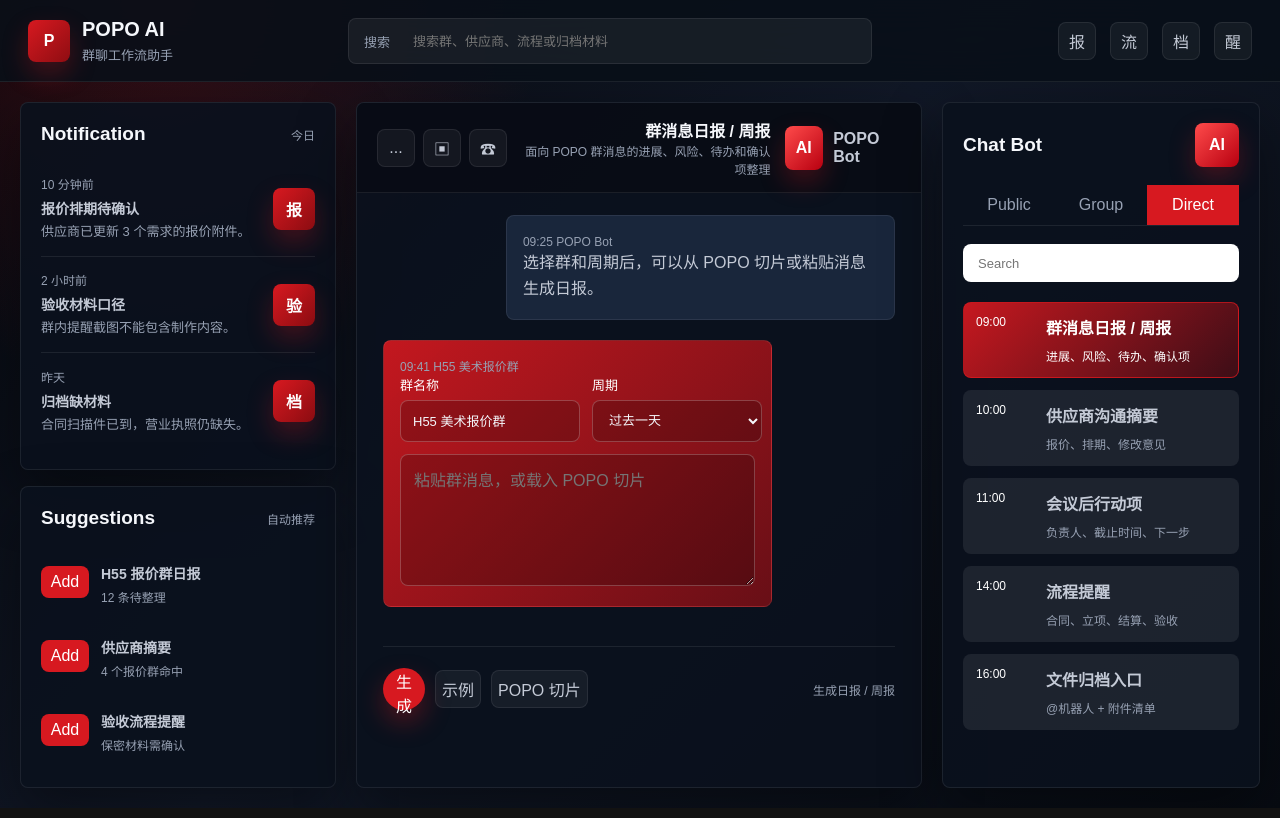
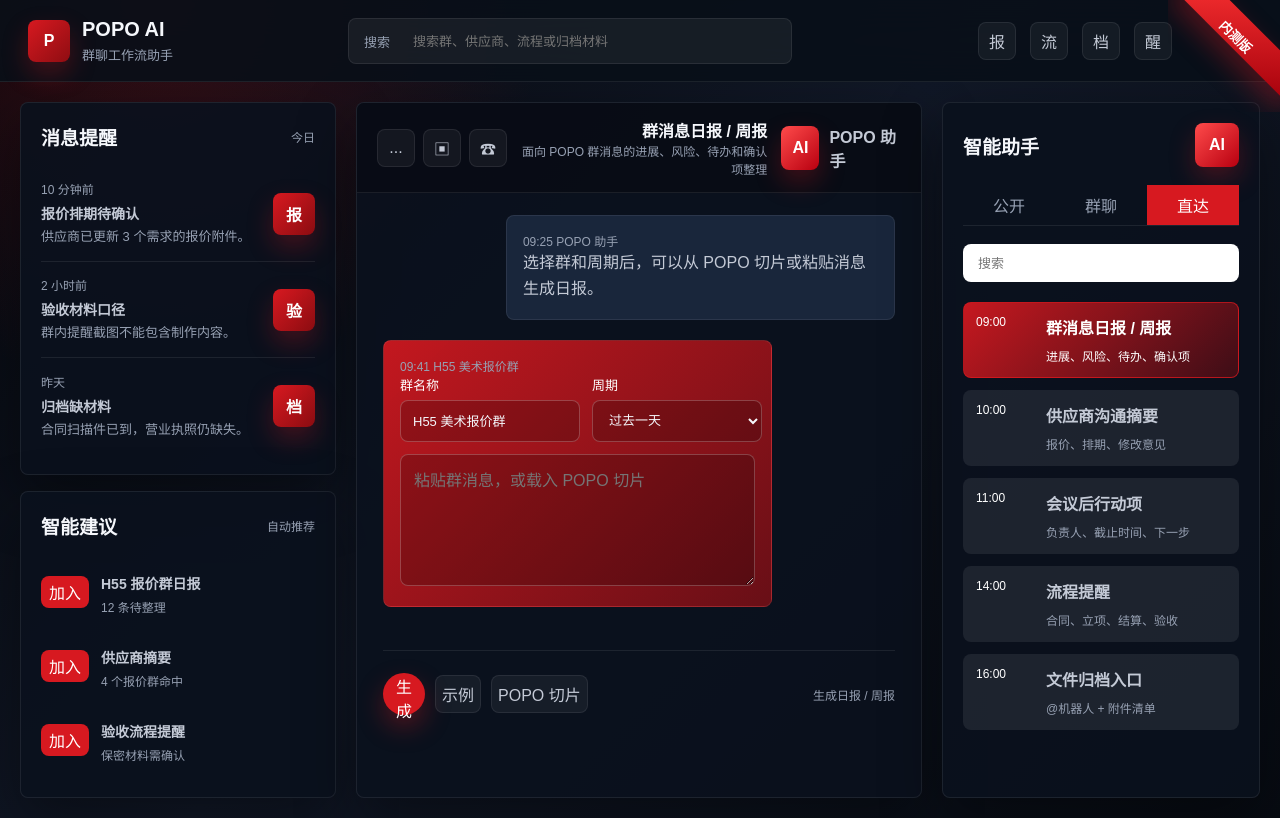
Before and after one commit to script-sb/popo-ai-slice, a plain HTML site: page index.html in a window 1280 px wide. Drawn offline with Linux system fonts and the light colour scheme.

Commit message:
Localize layout and add beta badge

```diff
--- a/index.html
+++ b/index.html
@@ -7,6 +7,7 @@
     <link rel="stylesheet" href="./styles.css" />
   </head>
   <body>
+    <div class="corner-badge">内测版</div>
     <div class="app-shell">
       <header class="top-nav">
         <div class="brand">
@@ -32,7 +33,7 @@
         <aside class="left-pane">
           <section class="side-panel">
             <div class="section-title">
-              <h2>Notification</h2>
+              <h2>消息提醒</h2>
               <span>今日</span>
             </div>
             <article class="notice-item">
@@ -63,25 +64,25 @@
 
           <section class="side-panel grow">
             <div class="section-title">
-              <h2>Suggestions</h2>
+              <h2>智能建议</h2>
               <span>自动推荐</span>
             </div>
             <article class="suggestion-item">
-              <button data-jump="digest">Add</button>
+              <button data-jump="digest">加入</button>
               <div>
                 <strong>H55 报价群日报</strong>
                 <span>12 条待整理</span>
               </div>
             </article>
             <article class="suggestion-item">
-              <button data-jump="supplier">Add</button>
+              <button data-jump="supplier">加入</button>
               <div>
                 <strong>供应商摘要</strong>
                 <span>4 个报价群命中</span>
               </div>
             </article>
             <article class="suggestion-item">
-              <button data-jump="process">Add</button>
+              <button data-jump="process">加入</button>
               <div>
                 <strong>验收流程提醒</strong>
                 <span>保密材料需确认</span>
@@ -103,14 +104,14 @@
             </div>
             <div class="agent-card">
               <div class="avatar red">AI</div>
-              <span>POPO Bot</span>
+              <span>POPO 助手</span>
             </div>
           </div>
 
           <div class="panel active" id="panel-digest" data-title="群消息日报 / 周报" data-subtitle="面向 POPO 群消息的进展、风险、待办和确认项整理">
             <div class="message-stack">
               <article class="bubble bot">
-                <span>09:25 POPO Bot</span>
+                <span>09:25 POPO 助手</span>
                 <p>选择群和周期后，可以从 POPO 切片或粘贴消息生成日报。</p>
               </article>
               <article class="bubble user">
@@ -143,7 +144,7 @@
           <div class="panel" id="panel-supplier" data-title="供应商沟通摘要" data-subtitle="报价、排期、修改意见和待补材料结构化">
             <div class="message-stack">
               <article class="bubble bot">
-                <span>09:28 POPO Bot</span>
+                <span>09:28 POPO 助手</span>
                 <p>适合把供应商群里的报价、交付时间、修改意见和缺失材料整理成可归档记录。</p>
               </article>
               <article class="bubble user wide">
@@ -162,7 +163,7 @@
           <div class="panel" id="panel-meeting" data-title="会议后行动项" data-subtitle="从纪要或群讨论提取负责人、截止时间和下一步">
             <div class="message-stack">
               <article class="bubble bot">
-                <span>09:31 POPO Bot</span>
+                <span>09:31 POPO 助手</span>
                 <p>粘贴会议纪要后，我会拆出明确行动项、负责人、截止时间和悬而未决的问题。</p>
               </article>
               <article class="bubble user wide">
@@ -180,7 +181,7 @@
           <div class="panel" id="panel-process" data-title="流程提醒" data-subtitle="识别合同、立项、结算、验收等流程材料">
             <div class="message-stack">
               <article class="bubble bot">
-                <span>09:33 POPO Bot</span>
+                <span>09:33 POPO 助手</span>
                 <p>我会根据关键词识别流程阶段，并提示报价、合同、验收、结算需要准备的材料。</p>
               </article>
               <article class="bubble user wide">
@@ -199,7 +200,7 @@
           <div class="panel" id="panel-archive" data-title="文件归档入口" data-subtitle="群内 @机器人 + 附件生成归档检查清单">
             <div class="message-stack">
               <article class="bubble bot">
-                <span>09:35 POPO Bot</span>
+                <span>09:35 POPO 助手</span>
                 <p>模拟群内 @POPO AI 和附件信息，生成报价、合同、验收、资质材料的检查清单。</p>
               </article>
               <article class="bubble user wide">
@@ -218,16 +219,16 @@
         <aside class="right-pane">
           <section class="bot-panel">
             <div class="bot-head">
-              <h2>Chat Bot</h2>
+              <h2>智能助手</h2>
               <div class="avatar red">AI</div>
             </div>
             <div class="bot-tabs">
-              <button>Public</button>
-              <button>Group</button>
-              <button class="active">Direct</button>
+              <button>公开</button>
+              <button>群聊</button>
+              <button class="active">直达</button>
             </div>
             <label class="small-search">
-              <input type="search" placeholder="Search" />
+              <input type="search" placeholder="搜索" />
             </label>
             <nav class="scene-list" aria-label="POPO AI 场景">
               <button class="scene-card active" data-panel="digest">
--- a/styles.css
+++ b/styles.css
@@ -30,6 +30,45 @@
     linear-gradient(135deg, #05070c 0%, #111827 48%, #070b12 100%);
 }
 
+.corner-badge {
+  position: fixed;
+  top: 0;
+  right: 0;
+  z-index: 20;
+  width: 112px;
+  height: 112px;
+  overflow: hidden;
+  pointer-events: none;
+  color: transparent;
+}
+
+.corner-badge::before,
+.corner-badge::after {
+  position: absolute;
+  transform: rotate(45deg);
+}
+
+.corner-badge::before {
+  content: "";
+  top: 20px;
+  right: -42px;
+  width: 158px;
+  height: 32px;
+  background: linear-gradient(135deg, #ff3434, #a4000b);
+  box-shadow: 0 12px 26px rgba(215, 25, 32, 0.34);
+}
+
+.corner-badge::after {
+  content: "内测版";
+  top: 27px;
+  right: 5px;
+  width: 78px;
+  color: #ffffff;
+  font-size: 13px;
+  font-weight: 800;
+  letter-spacing: 0;
+  text-align: center;
+}
 button,
 input,
 textarea,
@@ -52,7 +91,7 @@
   grid-template-columns: 300px minmax(220px, 1fr) 360px;
   align-items: center;
   gap: 20px;
-  padding: 18px 28px;
+  padding: 18px 108px 18px 28px;
   border-bottom: 1px solid var(--line);
   background: rgba(9, 15, 25, 0.88);
   backdrop-filter: blur(18px);
```
